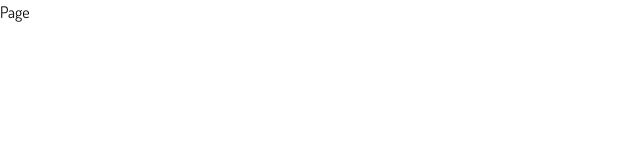
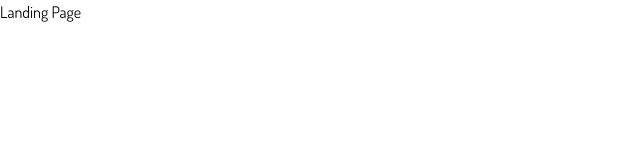
Before and after one commit to janrm/nextjs-test22, a Next.js app: page / in a window 1280 px wide. Shown: the top 160 px of the page, without its empty margins (0-640 px from the left). Built offline with nearby package versions, Linux system fonts and the light colour scheme.

Commit message:
Update page.tsx

```diff
--- a/src/app/page.tsx
+++ b/src/app/page.tsx
@@ -2,7 +2,7 @@ import React from 'react'
 
 const Page = () => {
     return (
-        <div>Page</div>
+        <div>Landing Page</div>
     )
 }
 export default Page
```
